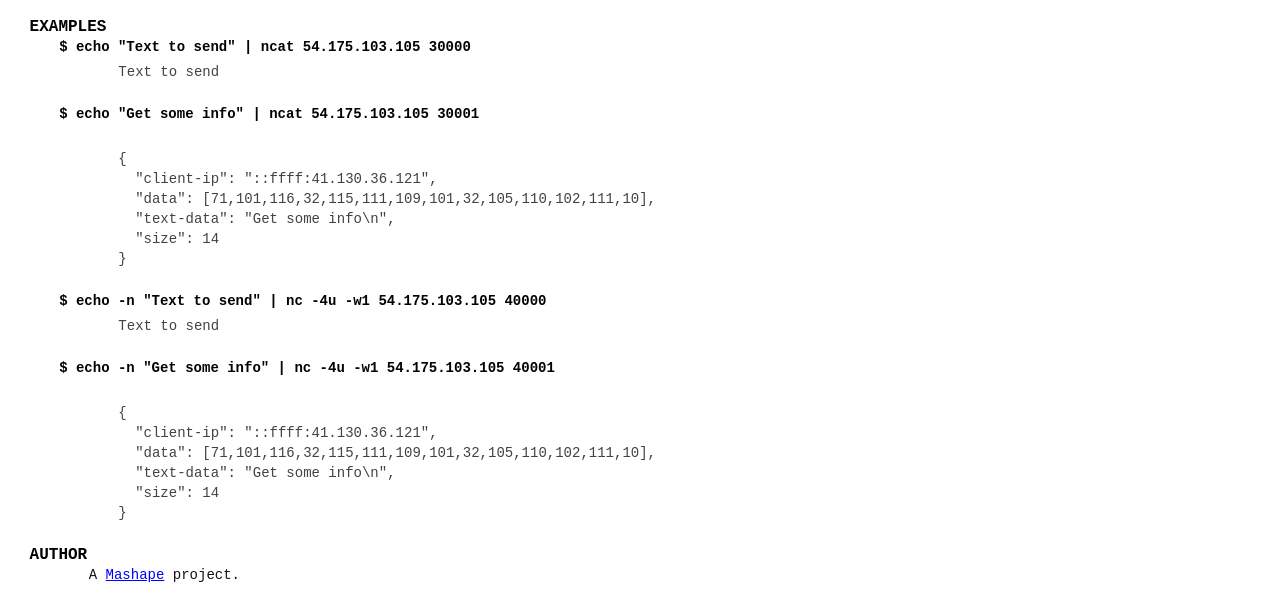
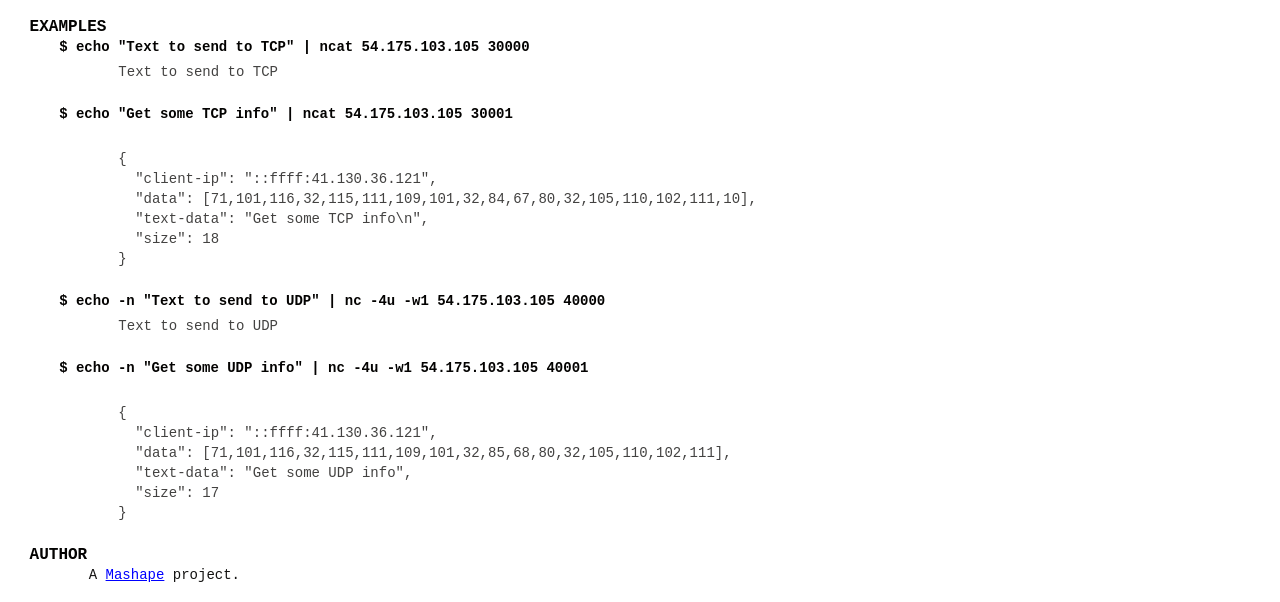
Before and after one commit to Kong/tcpbin, a website: page site/index.html in a window 1280 px wide. Shown: the part 350-952 px from the top of the page. Drawn offline with Linux system fonts and the light colour scheme.

Commit message:
fixing docs

```diff
--- a/site/index.html
+++ b/site/index.html
@@ -77,39 +77,39 @@
 
 <h2 id="DESCRIPTION">DESCRIPTION</h2>
 
-<p>This project has been started to help testing TCP and UDP requests in a very easy way. It is very useful for seeing what your clients are sending to TCP servers and debug problems. It can also be used for mock integration tests.</p>
+<p>This project has been started to help testing TCP and UDP requests in a very easy way. It is very useful for seeing what your clients are sending to TCP/UDP servers and debug problems. It can also be used for mock integration tests.</p>
 
 <h2 id="EXAMPLES">EXAMPLES</h2>
 
-<h3 id="-echo-sample">$ echo "Text to send" | ncat 54.175.103.105 30000</h3>
+<h3 id="-echo-sample">$ echo "Text to send to TCP" | ncat 54.175.103.105 30000</h3>
 
-<pre><code>Text to send
+<pre><code>Text to send to TCP
 </code></pre>
 
-<h3 id="-info-sample">$ echo "Get some info" | ncat 54.175.103.105 30001</h3>
+<h3 id="-info-sample">$ echo "Get some TCP info" | ncat 54.175.103.105 30001</h3>
 
 <pre><code>
 {
   "client-ip": "::ffff:41.130.36.121",
-  "data": [71,101,116,32,115,111,109,101,32,105,110,102,111,10],
-  "text-data": "Get some info\n",
-  "size": 14
+  "data": [71,101,116,32,115,111,109,101,32,84,67,80,32,105,110,102,111,10],
+  "text-data": "Get some TCP info\n",
+  "size": 18
 }
 </code></pre>
 
-<h3 id="-echo-sample">$ echo -n "Text to send" | nc -4u -w1 54.175.103.105 40000</h3>
+<h3 id="-echo-sample">$ echo -n "Text to send to UDP" | nc -4u -w1 54.175.103.105 40000</h3>
 
-<pre><code>Text to send
+<pre><code>Text to send to UDP
 </code></pre>
 
-<h3 id="-info-sample">$ echo -n "Get some info" | nc -4u -w1 54.175.103.105 40001</h3>
+<h3 id="-info-sample">$ echo -n "Get some UDP info" | nc -4u -w1 54.175.103.105 40001</h3>
 
 <pre><code>
 {
   "client-ip": "::ffff:41.130.36.121",
-  "data": [71,101,116,32,115,111,109,101,32,105,110,102,111,10],
-  "text-data": "Get some info\n",
-  "size": 14
+  "data": [71,101,116,32,115,111,109,101,32,85,68,80,32,105,110,102,111],
+  "text-data": "Get some UDP info",
+  "size": 17
 }
 </code></pre>
 
```
Also changed, not shown: README.md.
